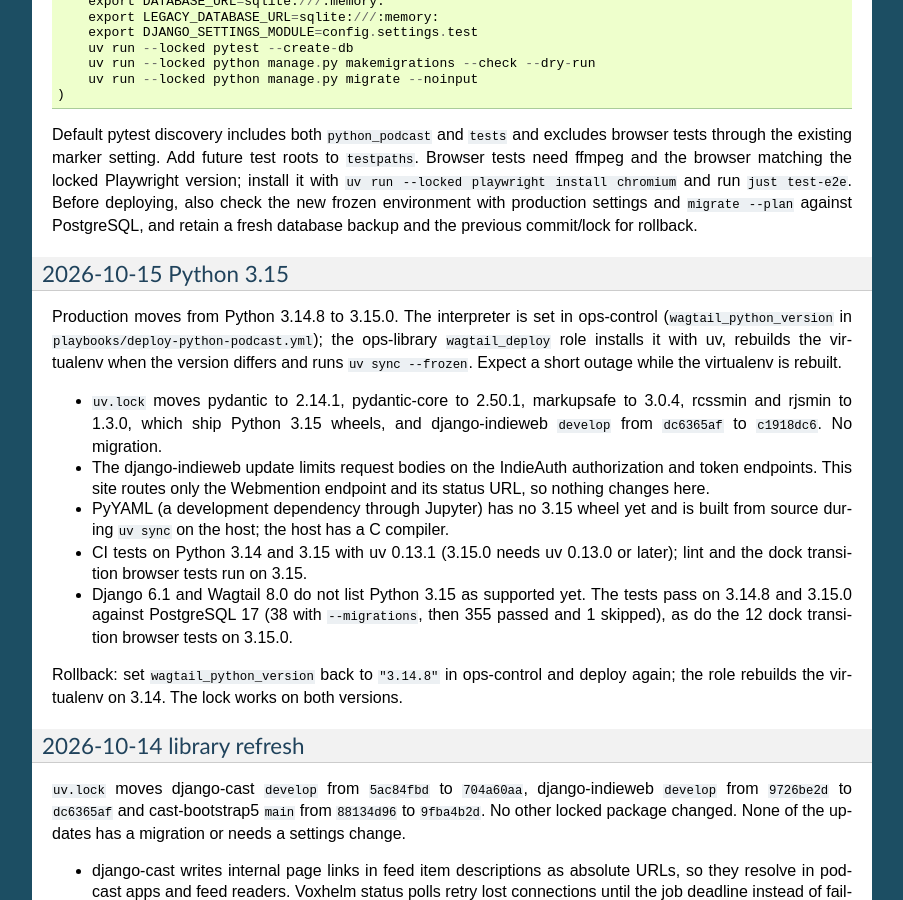
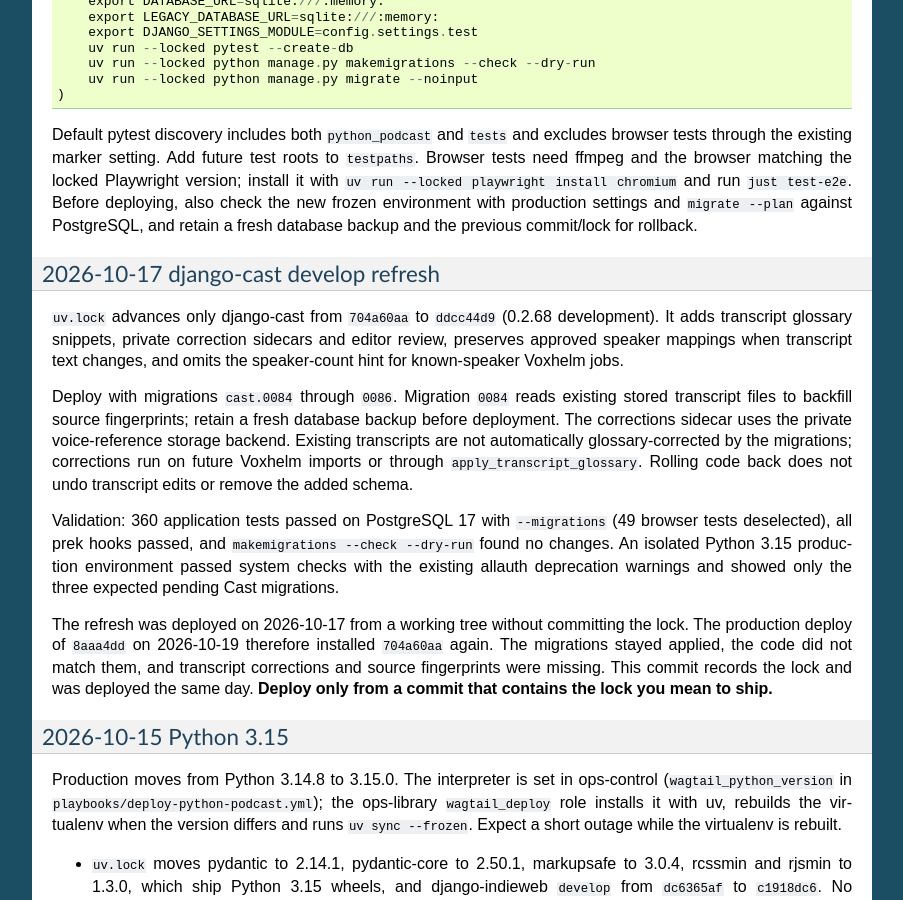
Before and after one commit to ephes/python-podcast, a Sphinx documentation site: the page built from docs/deploy.rst, in a window 1280 px wide and 900 px high, scrolled down 1036 px. Shown: the whole window, without its empty margins (198-1101 px from the left). Built offline with Sphinx 7.4.7, drawn with Linux system fonts in a browser that asks for light colours; some of the changed text lies outside the part shown.

Commit message:
Ship django-cast ddcc44d9 again after 8aaa4dd reinstalled 704a60aa

```diff
--- a/docs/deploy.rst
+++ b/docs/deploy.rst
@@ -66,6 +66,35 @@
 chromium`` and run ``just test-e2e``. Before deploying, also check the new frozen
 environment with production settings and ``migrate --plan`` against PostgreSQL,
 and retain a fresh database backup and the previous commit/lock for rollback.
+
+2026-10-17 django-cast develop refresh
+~~~~~~~~~~~~~~~~~~~~~~~~~~~~~~~~~~~~
+
+``uv.lock`` advances only django-cast from ``704a60aa`` to ``ddcc44d9``
+(0.2.68 development). It adds transcript glossary snippets, private correction
+sidecars and editor review, preserves approved speaker mappings when transcript
+text changes, and omits the speaker-count hint for known-speaker Voxhelm jobs.
+
+Deploy with migrations ``cast.0084`` through ``0086``. Migration ``0084`` reads
+existing stored transcript files to backfill source fingerprints; retain a fresh
+database backup before deployment. The corrections sidecar uses the private
+voice-reference storage backend. Existing transcripts are not automatically
+glossary-corrected by the migrations; corrections run on future Voxhelm imports
+or through ``apply_transcript_glossary``. Rolling code back does not undo
+transcript edits or remove the added schema.
+
+Validation: 360 application tests passed on PostgreSQL 17 with ``--migrations``
+(49 browser tests deselected), all prek hooks passed, and
+``makemigrations --check --dry-run`` found no changes. An isolated Python 3.15
+production environment passed system checks with the existing allauth
+deprecation warnings and showed only the three expected pending Cast migrations.
+
+The refresh was deployed on 2026-10-17 from a working tree without committing
+the lock. The production deploy of ``8aaa4dd`` on 2026-10-19 therefore
+installed ``704a60aa`` again. The migrations stayed applied, the code did not
+match them, and transcript corrections and source fingerprints were missing.
+This commit records the lock and was deployed the same day. **Deploy only from
+a commit that contains the lock you mean to ship.**
 
 2026-10-15 Python 3.15
 ~~~~~~~~~~~~~~~~~~~~~~
```
Also changed, not shown: 1 other file.
